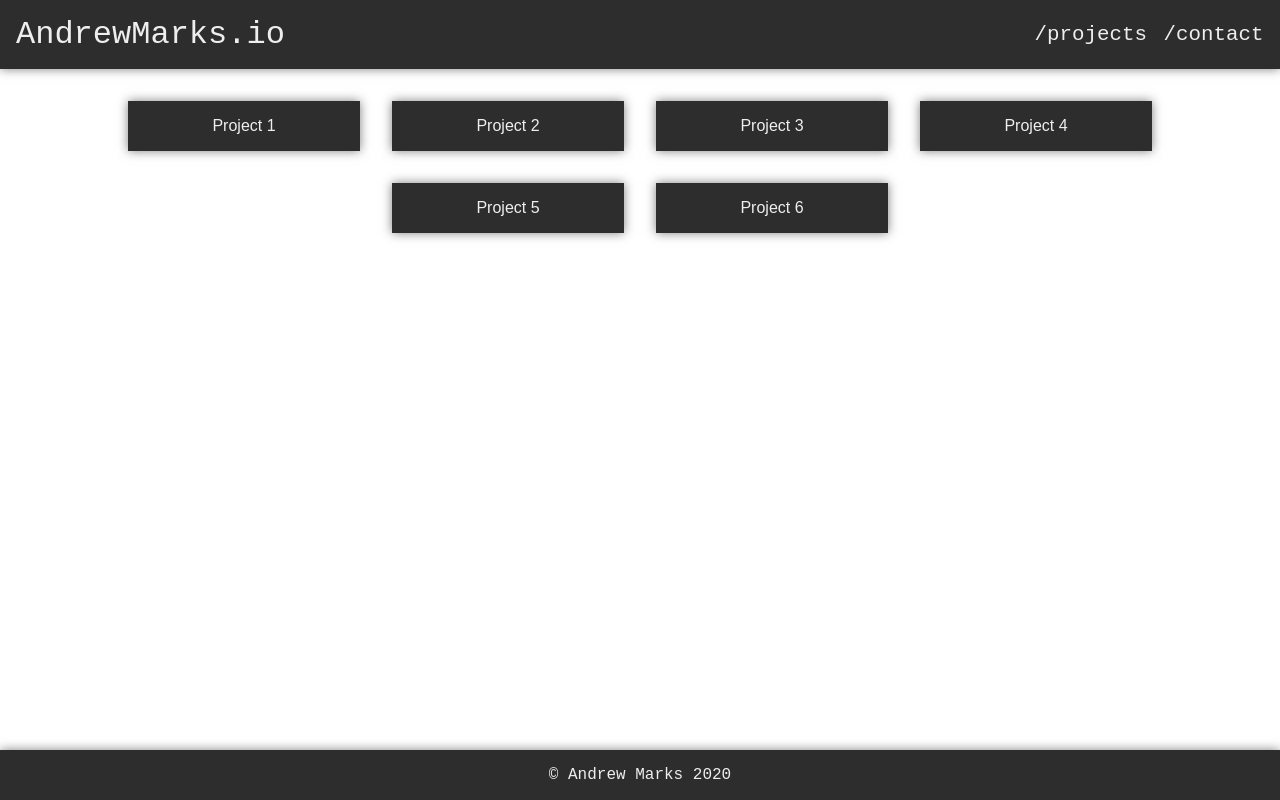
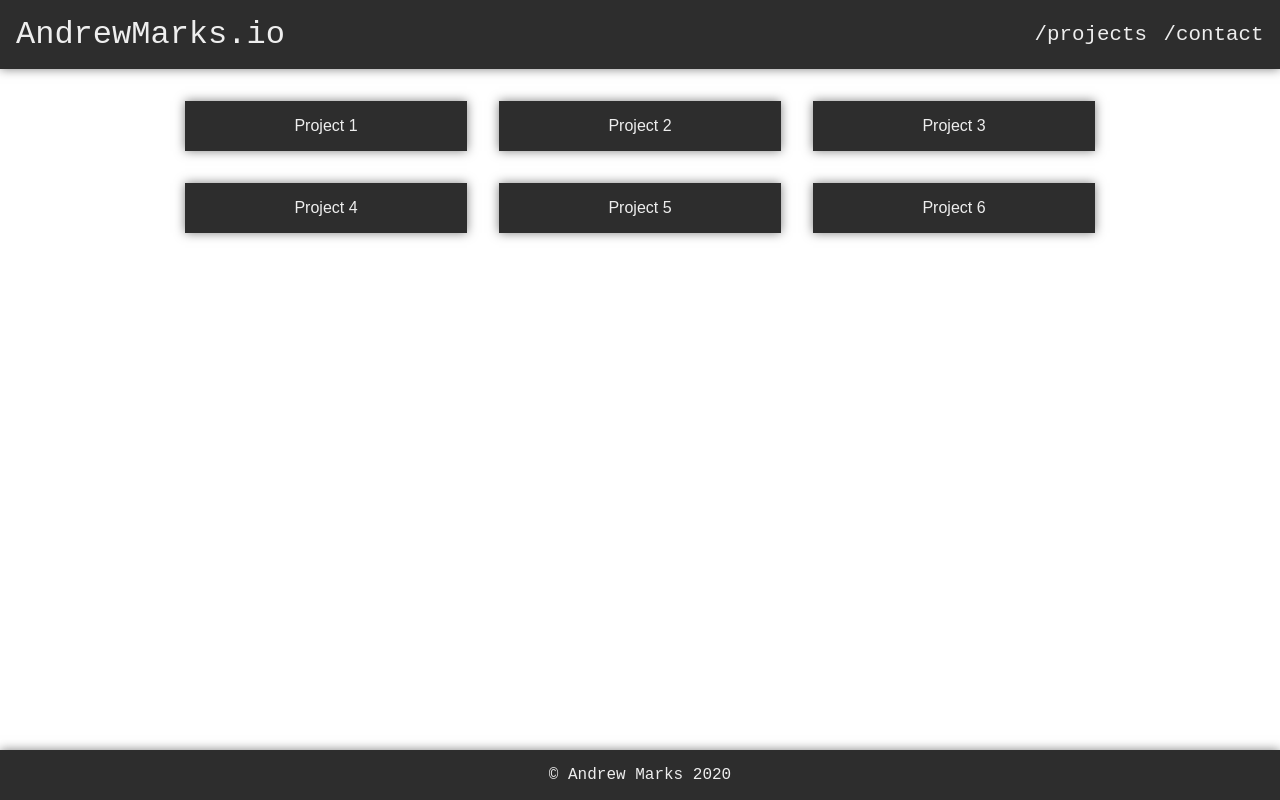
Before and after one commit to AndrewPMarks/apm-website, a React app: page /projects in a window 1280 px wide. Built offline with nearby package versions, Linux system fonts and the light colour scheme.

Commit message:
Update projects.scss

```diff
--- a/src/scss/projects.scss
+++ b/src/scss/projects.scss
@@ -10,6 +10,6 @@
 		color: $dark-contrast;
 		margin: 1em;
 		padding: 1em;
-		min-width: 200px;
+		flex-basis: 250px;
 	}
 }
```
